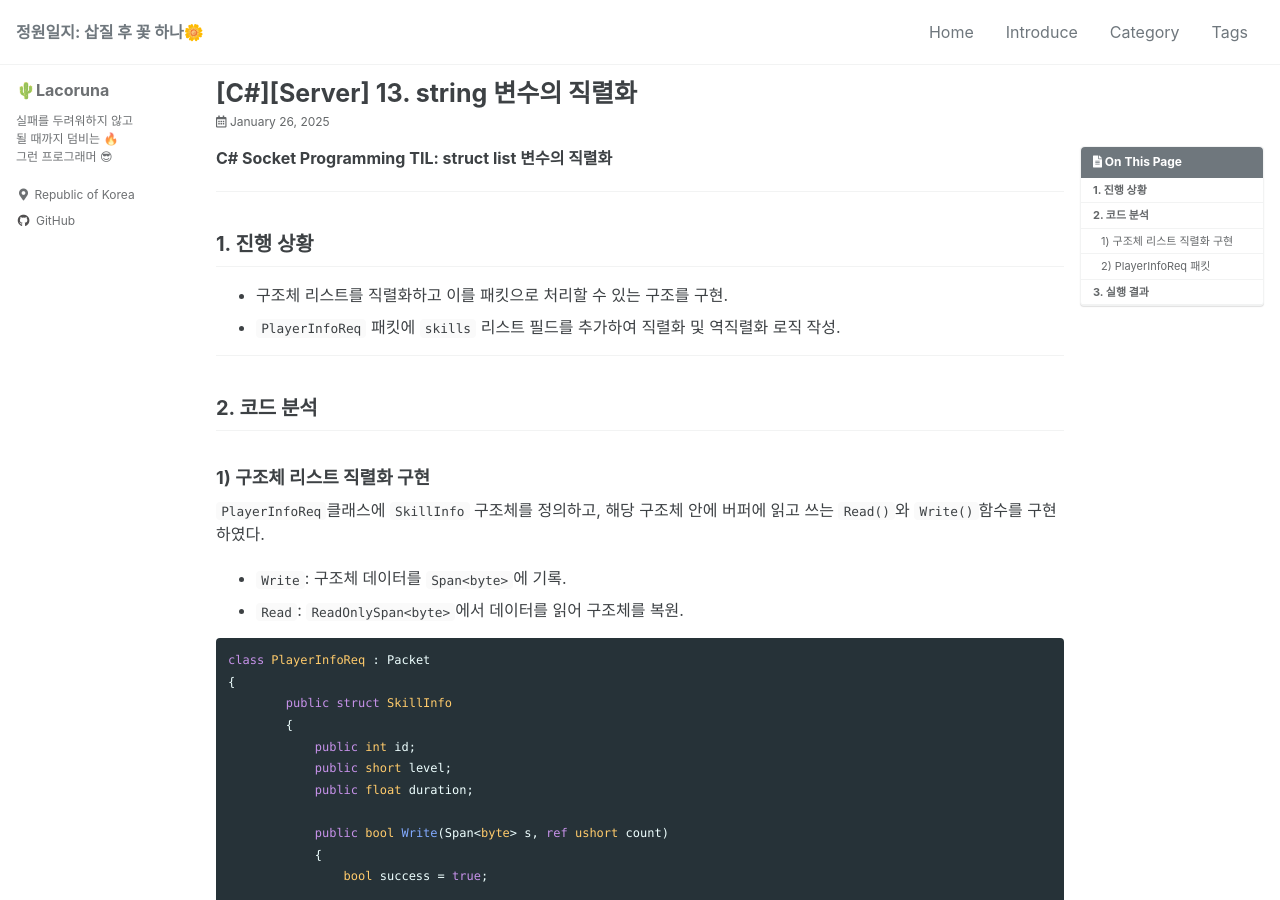
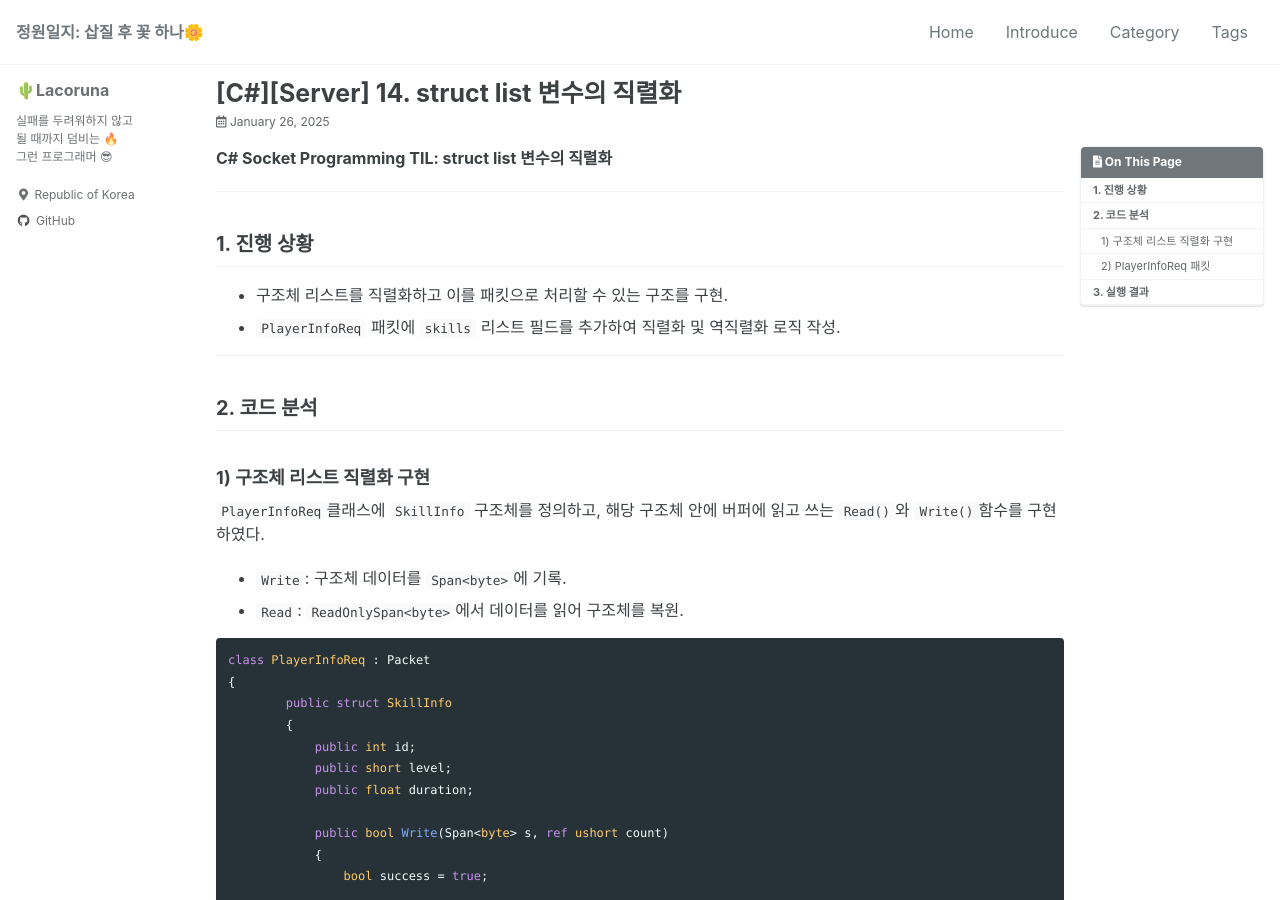
Before and after one commit to La-Coruna/La-Coruna.github.io, a Jekyll site: the page built from _posts/C-Sharp/Server/2025-01-26-Socket-Programming-14-Serialization-Of-Struct-List.md, in a window 1280 px wide and 900 px high. Built offline with Jekyll 4.4.1, drawn with Linux system fonts in a browser that asks for light colours; cached includes are drawn as plain includes.

Commit message:
[Edit][C#][Server] Socket Programing 14 title 수정

```diff
--- a/_posts/C-Sharp/Server/2025-01-26-Socket-Programming-14-Serialization-Of-Struct-List.md
+++ b/_posts/C-Sharp/Server/2025-01-26-Socket-Programming-14-Serialization-Of-Struct-List.md
@@ -1,5 +1,5 @@
 ---
-title: "[C#][Server] 13. string 변수의 직렬화"
+title: "[C#][Server] 14. struct list 변수의 직렬화"
 categories:
   - C#
   - Server
```
